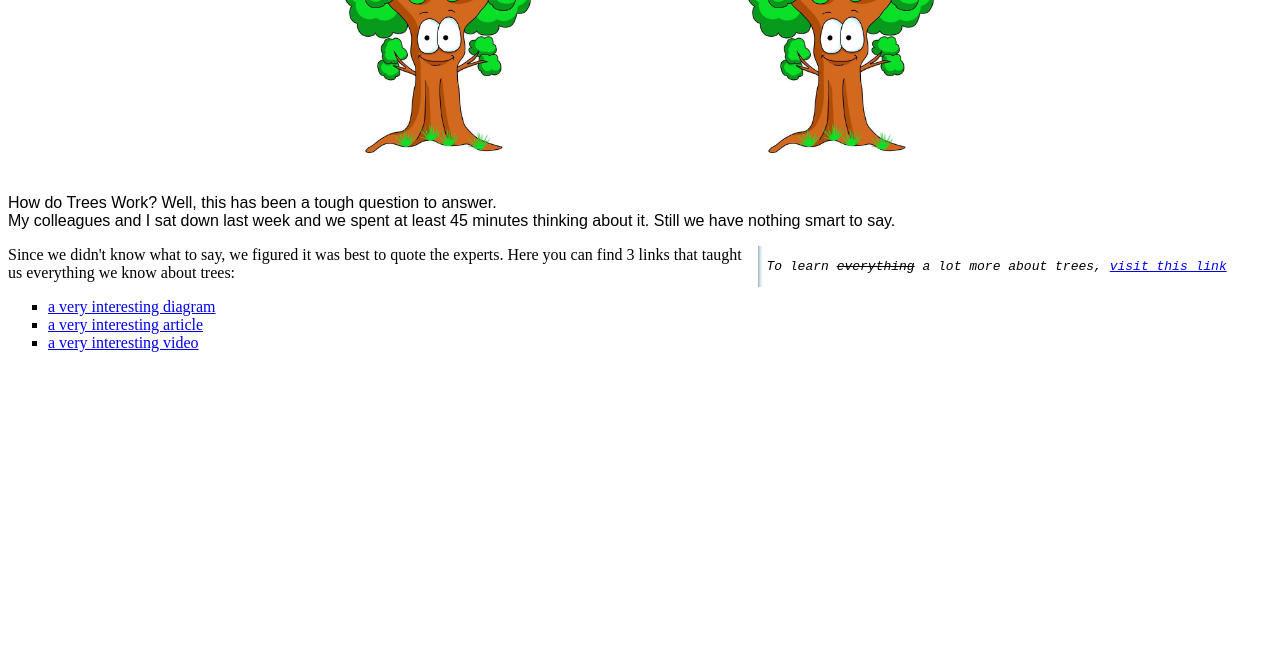
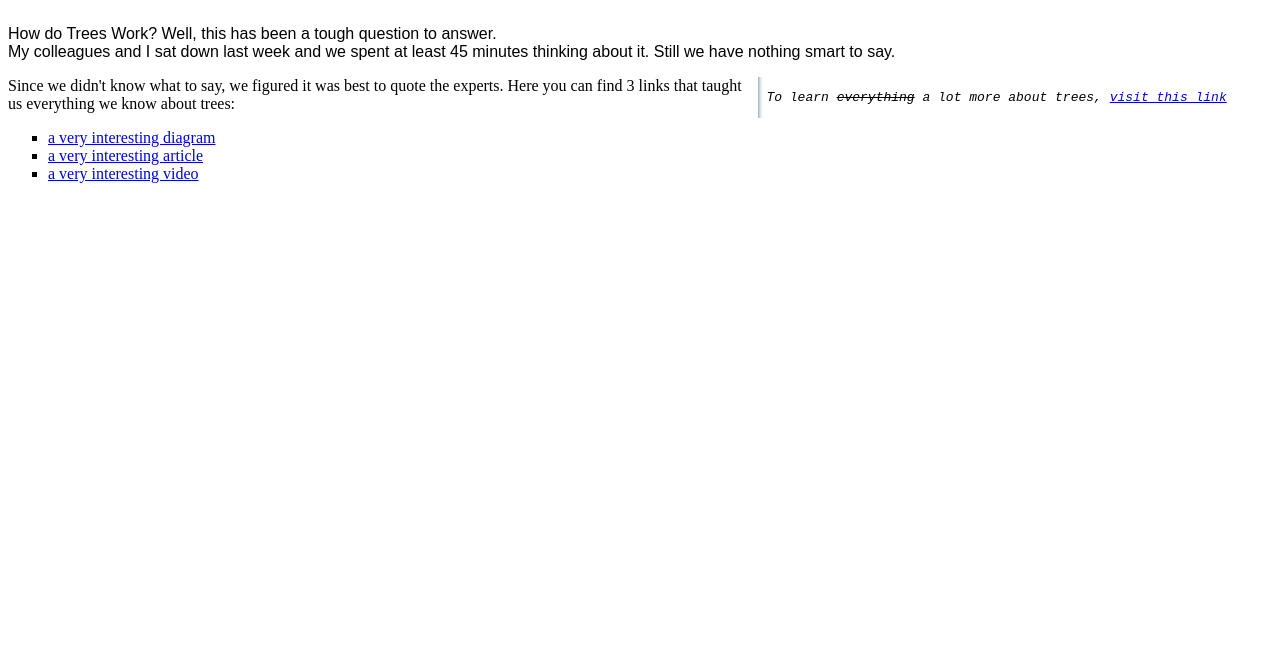
Before and after one commit to lab-antwerp-1/Group1-HTML_CSS, a website: page index.html in a window 1280 px wide. Shown: the part 134-800 px from the top of the page. Drawn offline with Linux system fonts and the light colour scheme.

Commit message:
Update index.css

```diff
--- a/styles/index.css
+++ b/styles/index.css
@@ -54,8 +54,8 @@
 }
 
 .bouncy-img {
-  width: 15%;
-  height: 15%;
+  width: 5%;
+  height: 5%;
 }
 
 .bouncy-img:hover {
```
